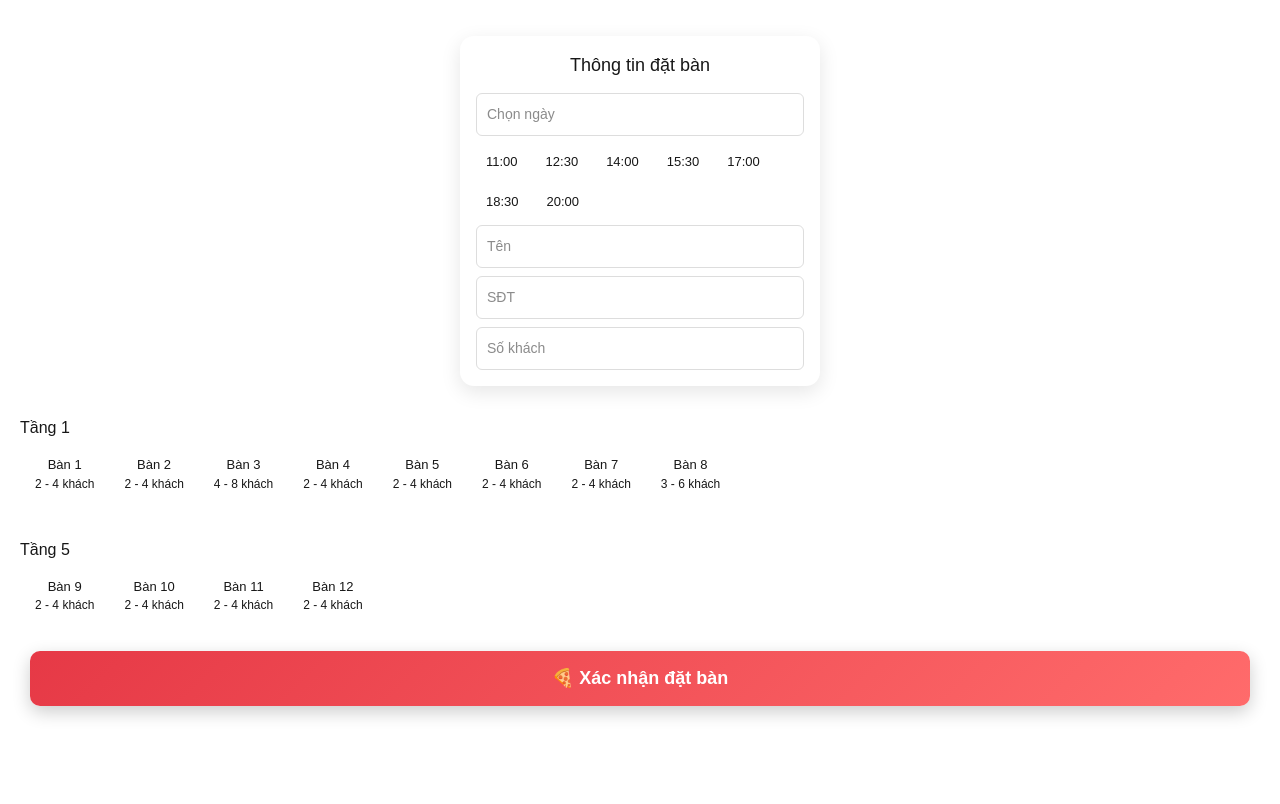
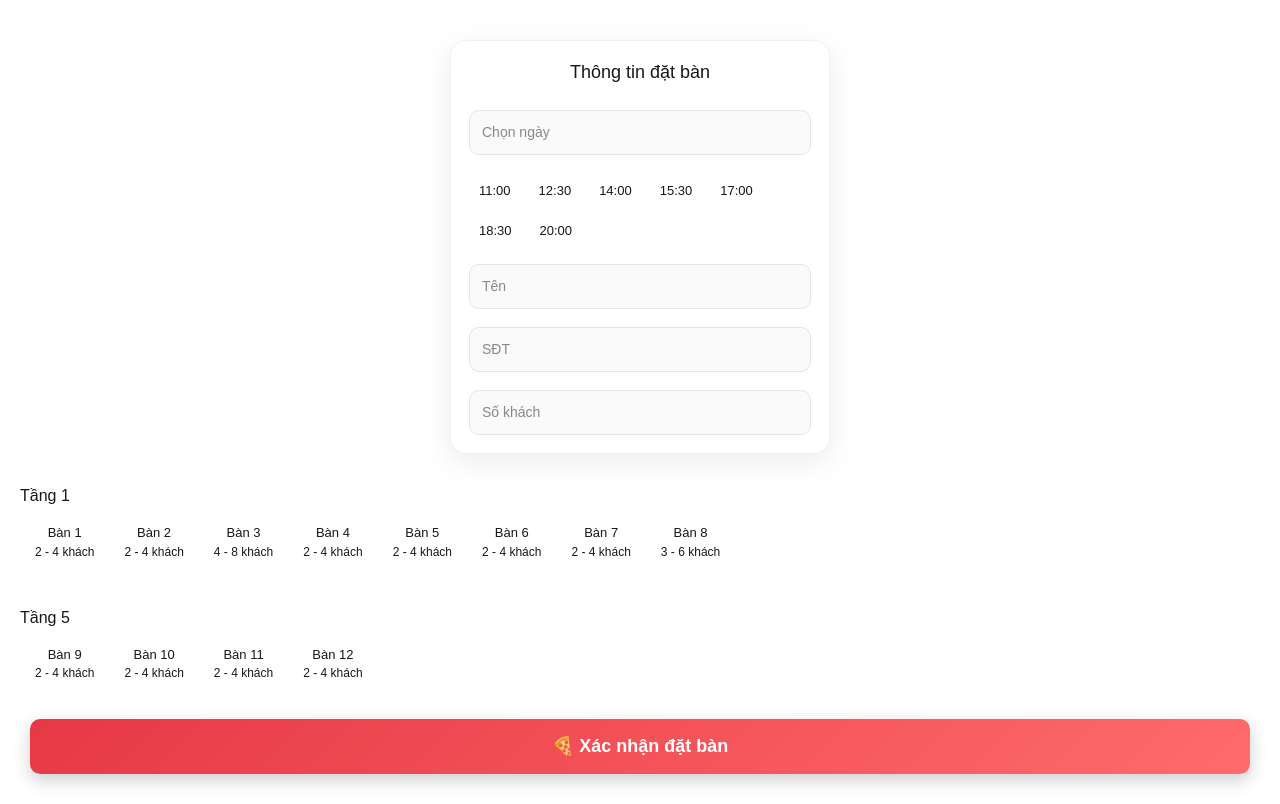
Before and after one commit to dejavuhousehalong-source/GoongPizza, a Next.js app: page / in a window 1280 px wide. Built offline with nearby package versions, Linux system fonts and the light colour scheme.

Commit message:
Update globals.css

```diff
--- a/app/globals.css
+++ b/app/globals.css
@@ -48,14 +48,16 @@ body {
   transform: scale(0.98);
 }
 .booking-box {
-  max-width: 360px; /* nhỏ lại */
-  margin: 16px auto;
-  padding: 16px;
-  border-radius: 14px;
+  max-width: 380px;
+  margin: 20px auto;
+  padding: 18px;
+  border-radius: 16px;
   background: #ffffff;
-  box-shadow: 0 6px 20px rgba(0,0,0,0.1);
+  box-shadow: 0 8px 30px rgba(0,0,0,0.08);
   display: flex;
   flex-direction: column;
+  gap: 10px;
+  border: 1px solid #f1f1f1;
 }
 .booking-box h2 {
   text-align: center;
@@ -129,3 +131,20 @@ body {
   padding: 12px 20px;
   border-radius: 10px;
 }
+.booking-box input,
+.booking-box select {
+  padding: 11px 12px;
+  border-radius: 10px;
+  border: 1px solid #e5e5e5;
+  font-size: 14px;
+  background: #fafafa;
+  transition: all 0.2s ease;
+}
+
+.booking-box input:focus,
+.booking-box select:focus {
+  outline: none;
+  background: #fff;
+  border: 1px solid #e63946;
+  box-shadow: 0 0 0 3px rgba(230,57,70,0.08);
+}
```
